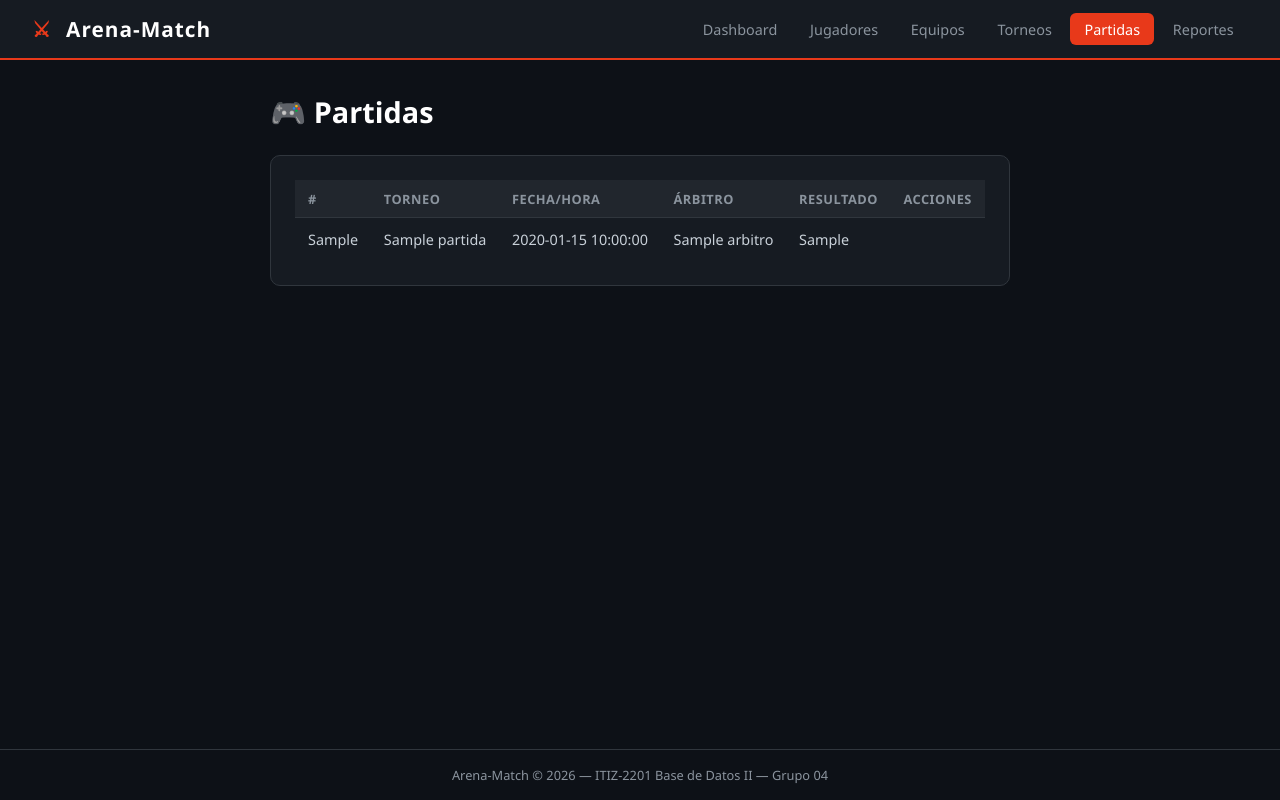
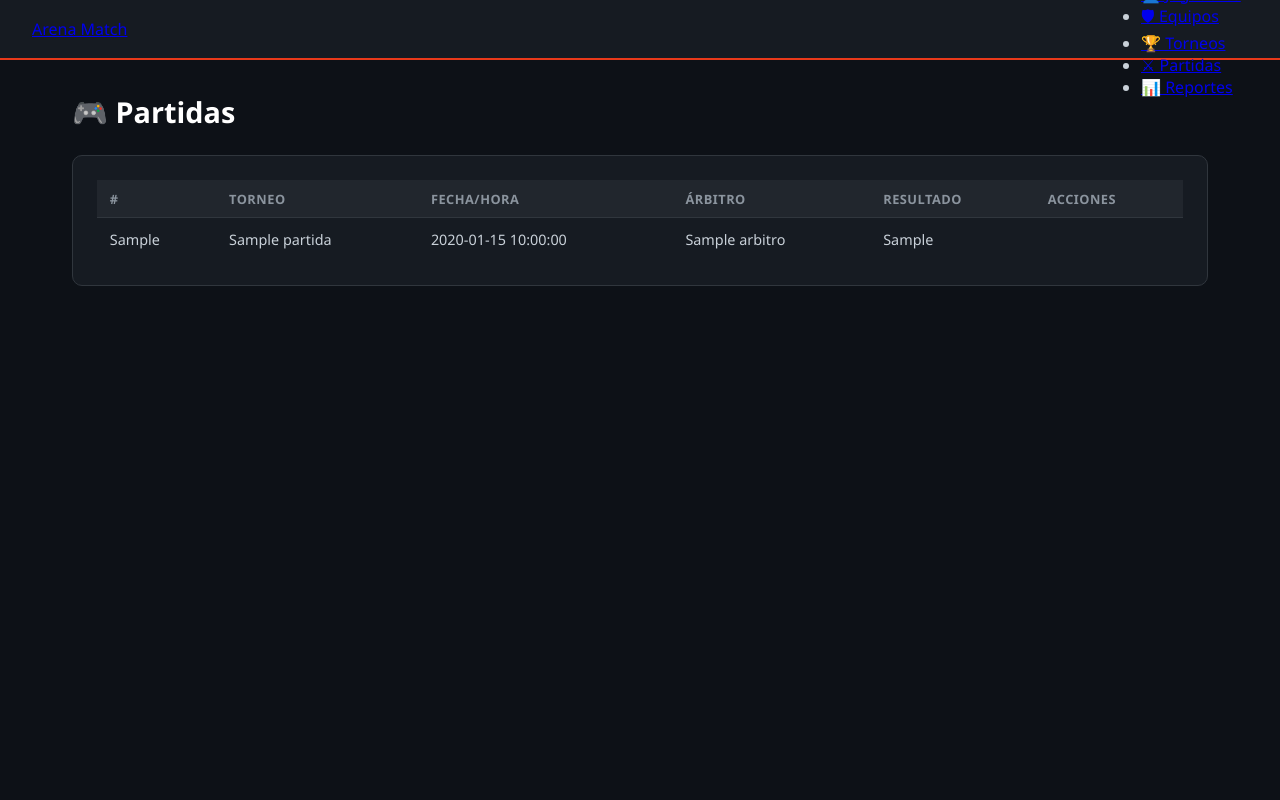
Before and after one commit to Jay3azy/arena_match_web, a Flask app: page /partidas in a window 1280 px wide. Run offline with Flask 3, Linux system fonts and the light colour scheme; one stand-in notice (Sample message) is shown; a database or web service that is not in the repository returns one stand-in record (values such as "Sample title"); some libraries are stand-ins or nearby versions.

Commit message:
Update base.html

```diff
--- a/templates/base.html
+++ b/templates/base.html
@@ -1,43 +1,65 @@
 <!DOCTYPE html>
 <html lang="es">
 <head>
-    <meta charset="UTF-8">
-    <meta name="viewport" content="width=device-width, initial-scale=1.0">
-    <title>{% block title %}Arena-Match{% endblock %}</title>
-    <link rel="stylesheet" href="{{ url_for('static', filename='css/style.css') }}">
+  <meta charset="UTF-8" />
+  <meta name="viewport" content="width=device-width, initial-scale=1.0" />
+  <title>{% block title %}Arena Match{% endblock %}</title>
+
+  <!-- Fuentes -->
+  <link rel="preconnect" href="https://fonts.googleapis.com" />
+  <link href="https://fonts.googleapis.com/css2?family=Rajdhani:wght@400;500;600;700&family=Exo+2:wght@300;400;600;700&display=swap" rel="stylesheet" />
+
+  <!-- CSS principal -->
+  <link rel="stylesheet" href="{{ url_for('static', filename='css/style.css') }}" />
+
+  {% block extra_css %}{% endblock %}
 </head>
 <body>
 
+  <!-- Fondo hero global (muy sutil) -->
+  <div class="hero-bg"></div>
+
+  <!-- NAVBAR -->
   <nav class="navbar">
-    <div class="nav-brand">
-        <span class="logo">⚔</span> Arena-Match
-    </div>
-    <ul class="nav-links">
-        <li><a href="{{ url_for('index') }}" {% if request.endpoint=='index' %}class="active"{% endif %}>Dashboard</a></li>
-        <li><a href="{{ url_for('jugadores') }}" {% if 'jugador' in request.endpoint %}class="active"{% endif %}>Jugadores</a></li>
-        <li><a href="{{ url_for('equipos') }}" {% if 'equipo' in request.endpoint %}class="active"{% endif %}>Equipos</a></li>
-        <li><a href="{{ url_for('torneos') }}" {% if 'torneo' in request.endpoint %}class="active"{% endif %}>Torneos</a></li>
-        <li><a href="{{ url_for('partidas') }}" {% if 'partida' in request.endpoint or 'resultado' in request.endpoint %}class="active"{% endif %}>Partidas</a></li>
-        <li><a href="{{ url_for('reportes') }}" {% if 'reporte' in request.endpoint %}class="active"{% endif %}>Reportes</a></li>
+    <a class="navbar-brand" href="{{ url_for('index') }}">Arena Match</a>
+
+    <ul class="navbar-nav">
+      <li><a class="nav-link {% if request.endpoint == 'index' %}active{% endif %}"
+             href="{{ url_for('index') }}">🏠 Dashboard</a></li>
+      <li><a class="nav-link {% if 'jugador' in (request.endpoint or '') %}active{% endif %}"
+             href="{{ url_for('jugadores') }}">👤 Jugadores</a></li>
+      <li><a class="nav-link {% if 'equipo' in (request.endpoint or '') %}active{% endif %}"
+             href="{{ url_for('equipos') }}">🛡 Equipos</a></li>
+      <li><a class="nav-link {% if 'torneo' in (request.endpoint or '') %}active{% endif %}"
+             href="{{ url_for('torneos') }}">🏆 Torneos</a></li>
+      <li><a class="nav-link {% if 'partida' in (request.endpoint or '') %}active{% endif %}"
+             href="{{ url_for('partidas') }}">⚔ Partidas</a></li>
+      <li><a class="nav-link {% if 'reporte' in (request.endpoint or '') %}active{% endif %}"
+             href="{{ url_for('reportes') }}">📊 Reportes</a></li>
     </ul>
   </nav>
 
-<main class="container">
+  <!-- CONTENIDO -->
+  <div class="page-wrapper">
+    <div class="container animate-in">
+
+      <!-- Flash messages -->
       {% with messages = get_flashed_messages(with_categories=true) %}
         {% if messages %}
           {% for category, message in messages %}
-          <div class="alert alert-{{ category }}">{{ message }}</div>
+            <div class="alert alert-{{ category }}">
+              {% if category == 'success' %}✅{% elif category == 'danger' %}❌{% else %}⚠{% endif %}
+              {{ message }}
+            </div>
           {% endfor %}
         {% endif %}
       {% endwith %}
 
       {% block content %}{% endblock %}
-</main>
-
-<footer class="footer">
-    <p>Arena-Match &copy; 2026 — ITIZ-2201 Base de Datos II — Grupo 04</p>
-</footer>
+    </div>
+  </div>
 
   <script src="{{ url_for('static', filename='js/main.js') }}"></script>
+  {% block extra_js %}{% endblock %}
 </body>
 </html>
```
Lines whose indentation alone changed are shown as unchanged.
